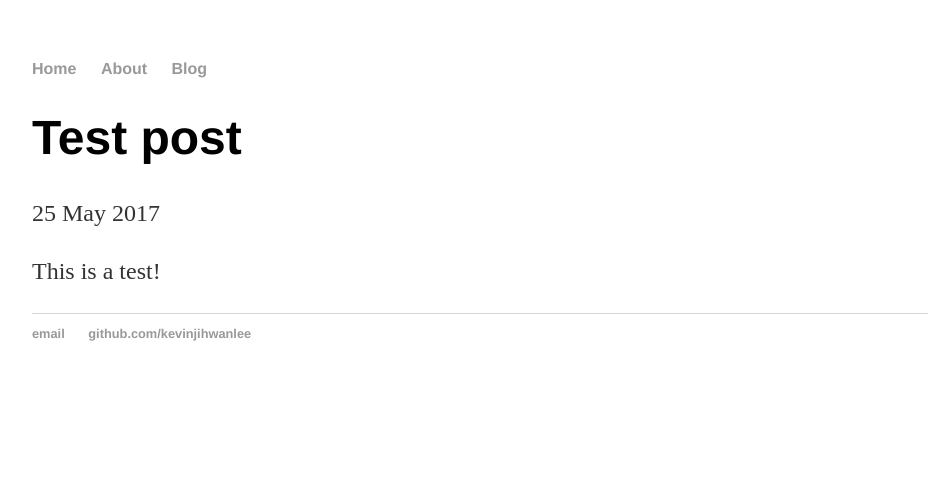
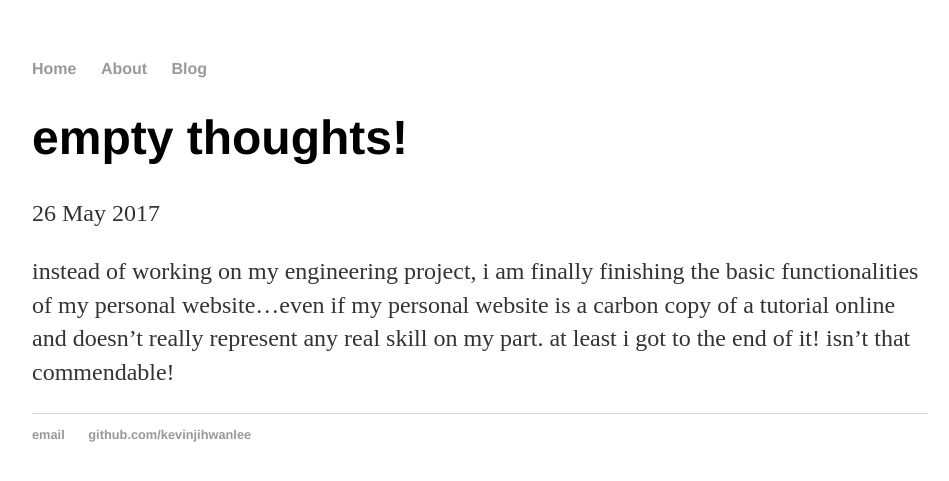
Before and after one commit to kevinjihwanlee/kevinjihwanlee.github.io, a Jekyll site: the page built from _posts/2017-05-25-test-post.md, in a window 1280 px wide. Shown: the top 481 px of the page, without its empty margins (160-1109 px from the left). Built offline with Jekyll 4.4.1, drawn with Linux system fonts in a browser that asks for light colours.

Commit message:
finally finished blog functionality

```diff
--- a/_posts/2017-05-25-test-post.md
+++ b/_posts/2017-05-25-test-post.md
@@ -1,7 +1,7 @@
 ---
 layout: post
-title: "Test post"
-date: 2017-05-25
+title: "empty thoughts!"
+date: 2017-05-26
 ---
 
-This is a test!
+instead of working on my engineering project, i am finally finishing the basic functionalities of my personal website...even if my personal website is a carbon copy of a tutorial online and doesn't really represent any real skill on my part. at least i got to the end of it! isn't that commendable!
```
